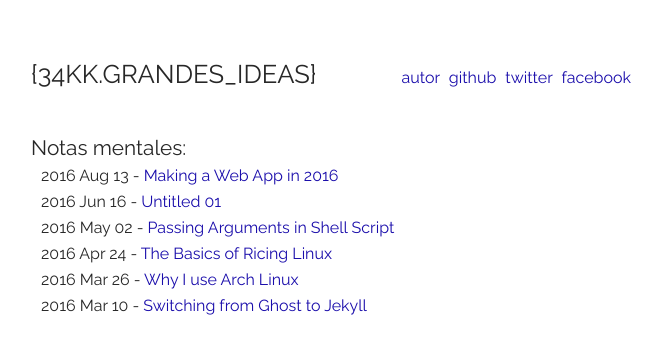
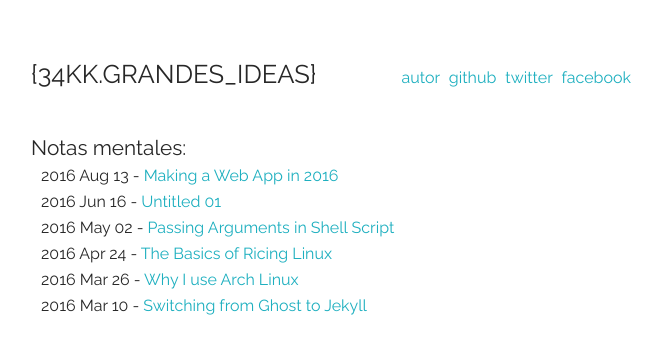
Before and after one commit to 34kk/34kk.github.io, a Jekyll site: the page built from index.html, in a window 1280 px wide. Shown: the top 354 px of the page, without its empty margins (309-971 px from the left). Built offline with Jekyll 4.4.1, drawn with Linux system fonts in a browser that asks for light colours.

Commit message:
Update main.scss

```diff
--- a/assets/css/main.scss
+++ b/assets/css/main.scss
@@ -19,20 +19,20 @@ p {
 	line-height: 150%;
 }
 a {
-  color: $color-link;
+  color: #1DAFBF;
   text-decoration: none;
   &:visited {
-	color: $color-link;
+	color: #1DAFBF;
 	text-decoration: none;
   }
   &:hover {
-	color: $color-link;
+	color: #1DAFBF;
 	text-decoration: none;
 	padding-bottom: 1px;
 	border-bottom: 1px solid $color-link;
   }
   &:active {
-	color: $color-link;
+	color: #1DAFBF;
 	text-decoration: none;
   }
 }
```
